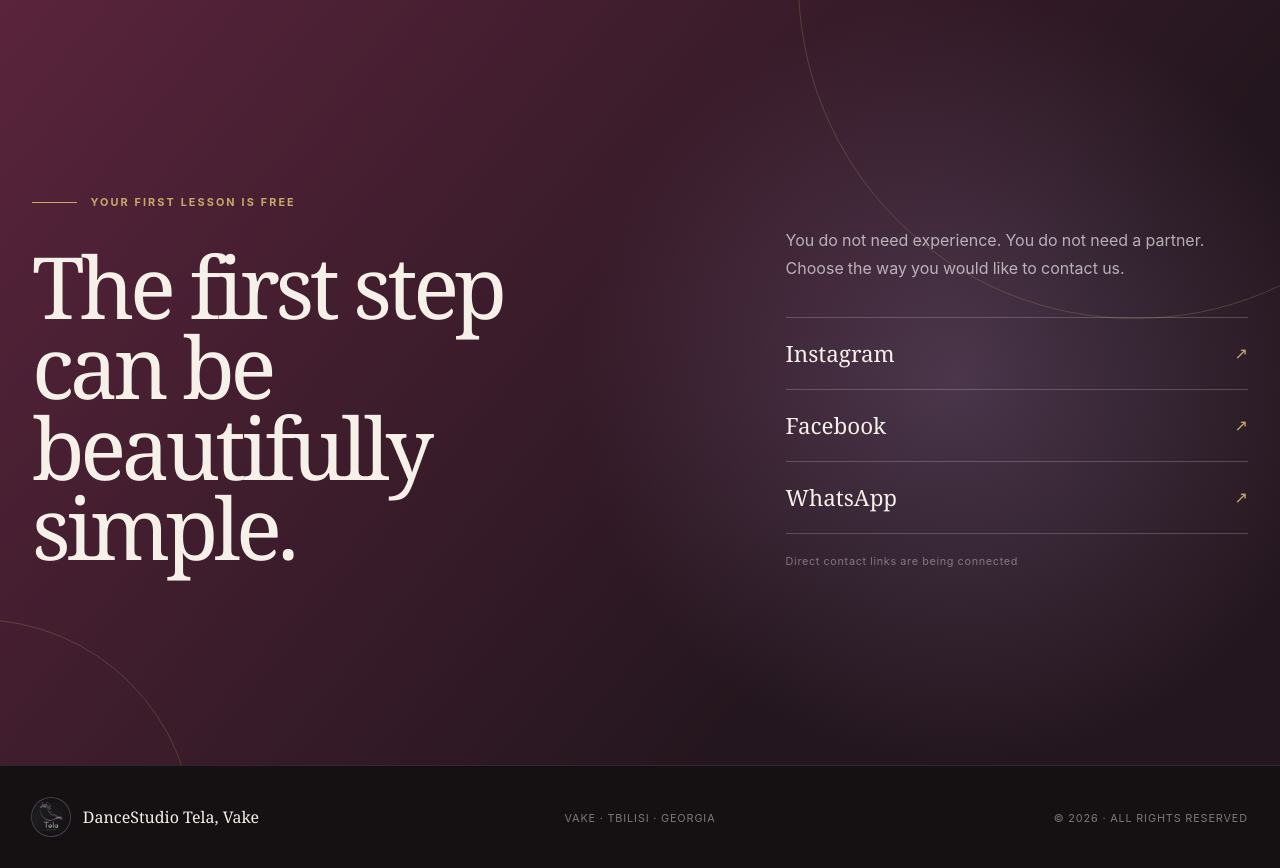
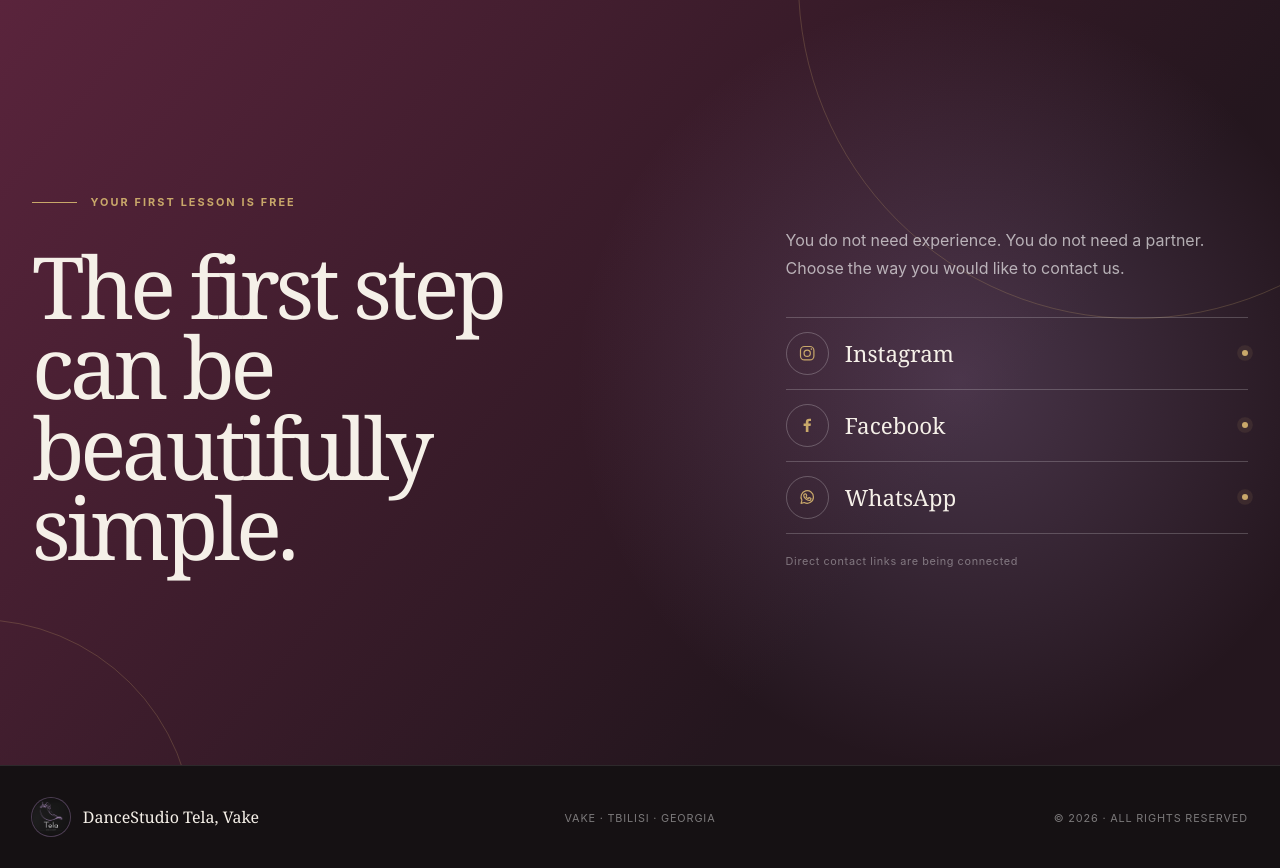
Before and after one commit to iraklidzadzamia/DancestudioTela.Vake, a React (Vite) app: page / in a window 1280 px wide. Shown: the part 7942-8810 px from the top of the page. Built offline with nearby package versions, Linux system fonts and the light colour scheme.

Commit message:
Add social channel icons

```diff
--- a/src/App.tsx
+++ b/src/App.tsx
@@ -30,6 +30,33 @@ function Logo({ full = false }: { full?: boolean }) {
 
 function SectionLabel({ children, light = false }: { children: string; light?: boolean }) {
   return <p className={`section-label${light ? " section-label-light" : ""}`}>{children}</p>;
+}
+
+function SocialIcon({ channel }: { channel: string }) {
+  if (channel === "Instagram") {
+    return (
+      <svg aria-hidden="true" viewBox="0 0 24 24">
+        <rect x="3.25" y="3.25" width="17.5" height="17.5" rx="5.25" />
+        <circle cx="12" cy="12" r="4.1" />
+        <circle className="social-icon-fill" cx="17.45" cy="6.65" r="1.05" />
+      </svg>
+    );
+  }
+
+  if (channel === "Facebook") {
+    return (
+      <svg aria-hidden="true" viewBox="0 0 24 24">
+        <path className="social-icon-fill" d="M13.65 21v-8h2.75l.42-3.1h-3.17V7.92c0-.9.25-1.5 1.58-1.5H17V3.65c-.31-.04-1.35-.13-2.56-.13-2.53 0-4.26 1.55-4.26 4.39V9.9H7.32V13h2.86v8h3.47Z" />
+      </svg>
+    );
+  }
+
+  return (
+    <svg aria-hidden="true" viewBox="0 0 24 24">
+      <path d="M20.15 11.75a8.12 8.12 0 0 1-11.97 7.14L4 20l1.13-4.08a8.12 8.12 0 1 1 15.02-4.17Z" />
+      <path d="M8.72 8.06c.2-.47.42-.48.72-.49h.61c.2 0 .39.07.49.34l.78 1.88c.09.22.05.41-.08.59l-.58.74c-.14.17-.19.33-.07.55.5.9 1.27 1.65 2.2 2.12.2.1.37.08.51-.09l.83-.96c.17-.2.37-.25.6-.16l1.78.83c.27.12.4.22.41.39.03.38-.17 1.16-.48 1.58-.44.59-1.23.94-1.96.93-1.22-.02-2.87-.65-4.5-2.1-1.33-1.19-2.24-2.65-2.42-3.84-.13-.88.21-1.74.46-2.18l.2-.17Z" />
+    </svg>
+  );
 }
 
 export default function App() {
@@ -359,7 +386,13 @@ export default function App() {
             <p>{copy.contact.body}</p>
             <div className="contact-channels" aria-label={copy.contact.channels}>
               {copy.contact.channels.split(" · ").map((channel) => (
-                <span key={channel}>{channel}<i aria-hidden="true">↗</i></span>
+                <span className="contact-channel" key={channel}>
+                  <span className="contact-channel-name">
+                    <span className="social-icon"><SocialIcon channel={channel} /></span>
+                    {channel}
+                  </span>
+                  <i className="contact-channel-pending" aria-hidden="true" />
+                </span>
               ))}
             </div>
             <small>{copy.contact.pending}</small>
--- a/src/styles.css
+++ b/src/styles.css
@@ -1287,7 +1287,7 @@ h1 em {
   border-top: 1px solid rgba(255,255,255,0.2);
 }
 
-.contact-channels span {
+.contact-channel {
   min-height: 4.5rem;
   display: flex;
   align-items: center;
@@ -1297,11 +1297,44 @@ h1 em {
   font-size: 1.4rem;
 }
 
-.contact-channels i {
+.contact-channel-name {
+  display: inline-flex;
+  align-items: center;
+  gap: 1rem;
+}
+
+.social-icon {
+  width: 2.7rem;
+  aspect-ratio: 1;
+  display: grid;
+  place-items: center;
+  border: 1px solid rgba(255,255,255,0.24);
+  border-radius: 50%;
   color: var(--champagne);
-  font-family: system-ui, sans-serif;
-  font-size: 1rem;
-  font-style: normal;
+}
+
+.social-icon svg {
+  width: 1.15rem;
+  height: 1.15rem;
+  overflow: visible;
+  fill: none;
+  stroke: currentColor;
+  stroke-linecap: round;
+  stroke-linejoin: round;
+  stroke-width: 1.55;
+}
+
+.social-icon .social-icon-fill {
+  fill: currentColor;
+  stroke: none;
+}
+
+.contact-channel-pending {
+  width: 0.38rem;
+  height: 0.38rem;
+  border-radius: 50%;
+  background: var(--champagne);
+  box-shadow: 0 0 0 0.3rem rgba(201,168,106,0.1);
 }
 
 .contact-action > small {
```
